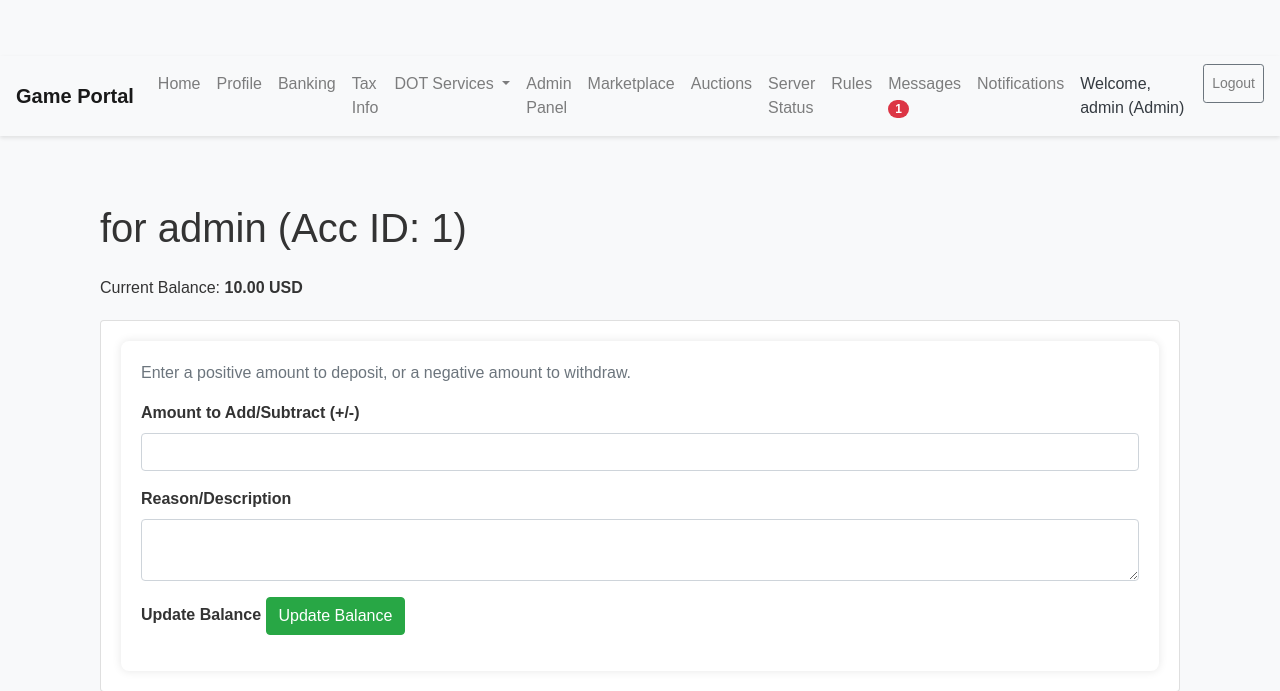
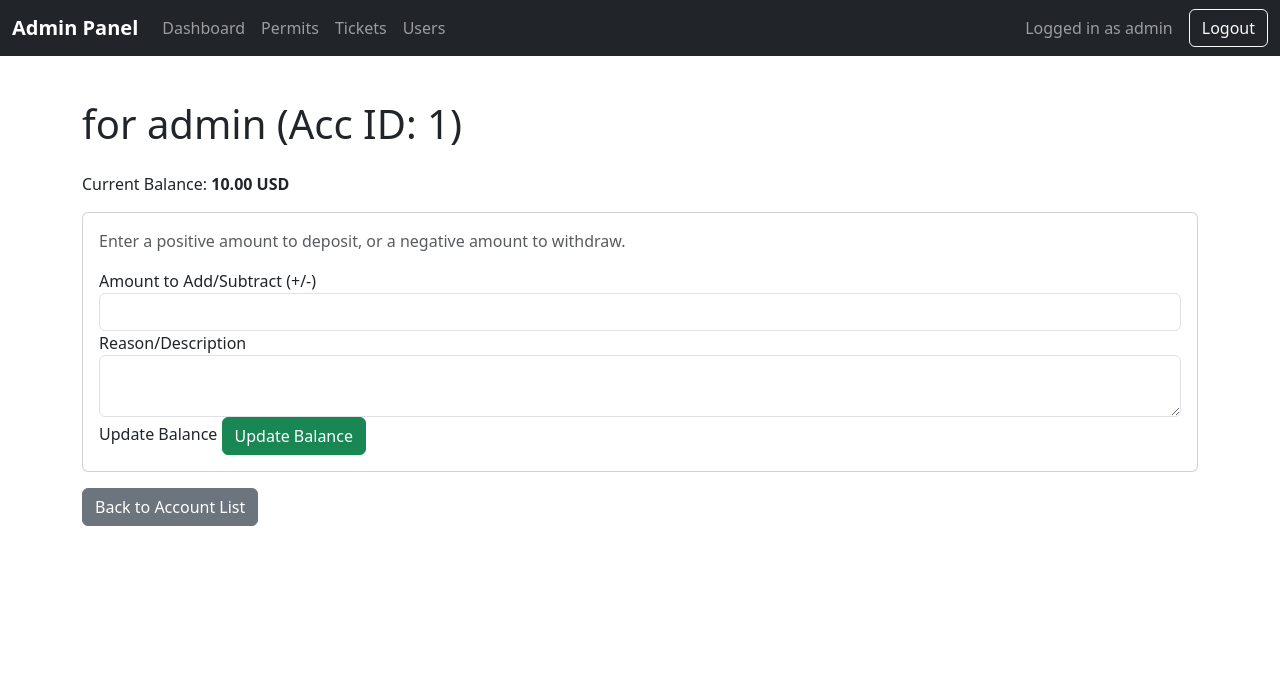
Before and after one commit to infuriatedten/dixielandwebsite, a Flask app: page /admin/accounts/1/edit in a window 1280 px wide. Shown: the top 691 px of the page. Run offline with Flask 3, Linux system fonts and the light colour scheme; a user stored in the database is signed in; tables that the repository leaves empty hold one stand-in row (values such as "Sample post"); some libraries are stand-ins or nearby versions.

Commit message:
Improve admin account balance adjustment and templates
Refactored admin account balance adjustment to log transactions for manual changes and update balances accordingly. Updated template inheritance to use 'admin/base.html' and fixed route names in forms and links for consistency. The account management page now passes a title and uses the correct template.

```diff
--- a/app/routes/admin.py
+++ b/app/routes/admin.py
@@ -67,18 +67,37 @@ def accounts():
         return redirect(url_for('admin.accounts'))
 
     accounts = Account.query.all()
-    return render_template('admin/accounts.html', accounts=accounts, form=form)
+    return render_template('admin/manage_accounts.html', accounts=accounts, form=form, title="Bank Account Management")
 
 @admin_bp.route('/accounts/<int:account_id>/edit', methods=['GET', 'POST'])
 @login_required
 @admin_required
 def edit_account(account_id):
     account = Account.query.get_or_404(account_id)
-    form = EditBalanceForm(obj=account)
+    form = EditBalanceForm(obj=account) # obj=account pre-fills fields if names match, but they don't for balance/amount.
+                                        # It's kept here in case other fields are added later.
     if form.validate_on_submit():
-        account.balance = form.balance.data
+        # Correct logic: Add/subtract the 'amount' from the form to the existing balance.
+        # Also create a transaction record for this manual adjustment.
+        adjustment_amount = form.amount.data
+
+        # Determine transaction type based on adjustment amount
+        transaction_type = TransactionType.ADMIN_DEPOSIT if adjustment_amount > 0 else TransactionType.ADMIN_WITHDRAWAL
+
+        # Create a transaction record for the adjustment
+        new_transaction = Transaction(
+            account_id=account.id,
+            amount=adjustment_amount,
+            transaction_type=transaction_type,
+            description=f"Admin adjustment: {form.description.data}"
+        )
+        db.session.add(new_transaction)
+
+        # Update the account balance
+        account.balance += adjustment_amount
         db.session.commit()
-        flash('Account updated.', 'success')
+
+        flash(f'Account balance updated by {adjustment_amount}. A transaction has been logged.', 'success')
         return redirect(url_for('admin.accounts'))
     return render_template('admin/edit_account_balance.html', account=account, form=form)
 
--- a/app/templates/admin/edit_account_balance.html
+++ b/app/templates/admin/edit_account_balance.html
@@ -1,4 +1,4 @@
-{% extends "base.html" %}
+{% extends "admin/base.html" %}
 {% import "bootstrap_wtf.html" as wtf %}
 
 {% block content %}
@@ -8,7 +8,7 @@
 
     <div class="card">
         <div class="card-body">
-            <form method="POST" action="{{ url_for('admin.edit_account_balance', account_id=account.id) }}" novalidate>
+            <form method="POST" action="{{ url_for('admin.edit_account', account_id=account.id) }}" novalidate>
                 {{ form.hidden_tag() }}
                 <p class="text-muted">Enter a positive amount to deposit, or a negative amount to withdraw.</p>
                 {{ wtf.render_field(form.amount) }}
@@ -18,6 +18,6 @@
         </div>
     </div>
 
-    <a href="{{ url_for('admin.manage_accounts') }}" class="btn btn-secondary mt-3">Back to Account List</a>
+    <a href="{{ url_for('admin.accounts') }}" class="btn btn-secondary mt-3">Back to Account List</a>
 </div>
 {% endblock %}
--- a/app/templates/admin/manage_accounts.html
+++ b/app/templates/admin/manage_accounts.html
@@ -1,4 +1,4 @@
-{% extends "base.html" %}
+{% extends "admin/base.html" %}
 {% import "bootstrap_wtf.html" as wtf %}
 
 {% block content %}
@@ -70,7 +70,7 @@
                 <td>{{ account.currency }}</td>
                 <td>{{ account.last_updated_on.strftime('%Y-%m-%d %H:%M:%S') if account.last_updated_on else 'N/A' }}</td>
                 <td>
-                    <a href="{{ url_for('admin.edit_account_balance', account_id=account.id) }}" class="btn btn-sm btn-warning">Edit Balance</a>
+                    <a href="{{ url_for('admin.edit_account', account_id=account.id) }}" class="btn btn-sm btn-warning">Edit Balance</a>
                     <a href="{{ url_for('banking.view_account', account_id=account.id) }}" class="btn btn-sm btn-info">View Transactions</a>
 
                     <form method="POST" action="{{ url_for('admin.toggle_user_role', user_id=account.owner_user.id) }}" style="display:inline-block;" onsubmit="return confirm('Are you sure you want to toggle this user\'s role?');">
```
